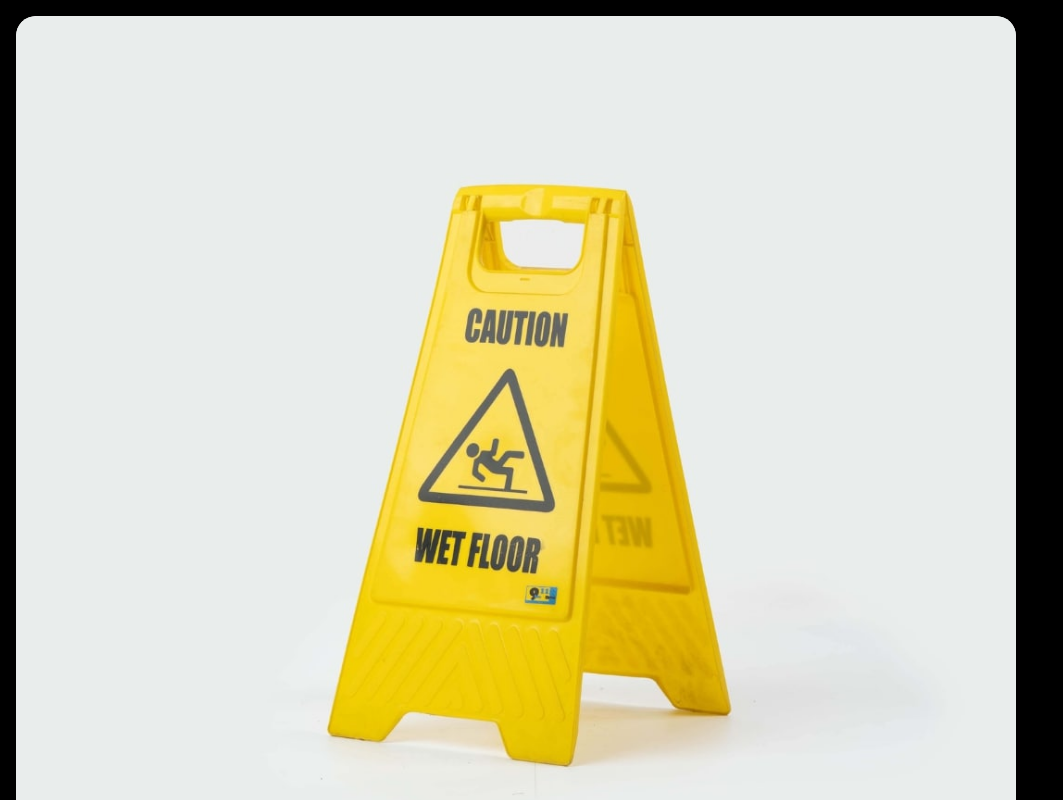
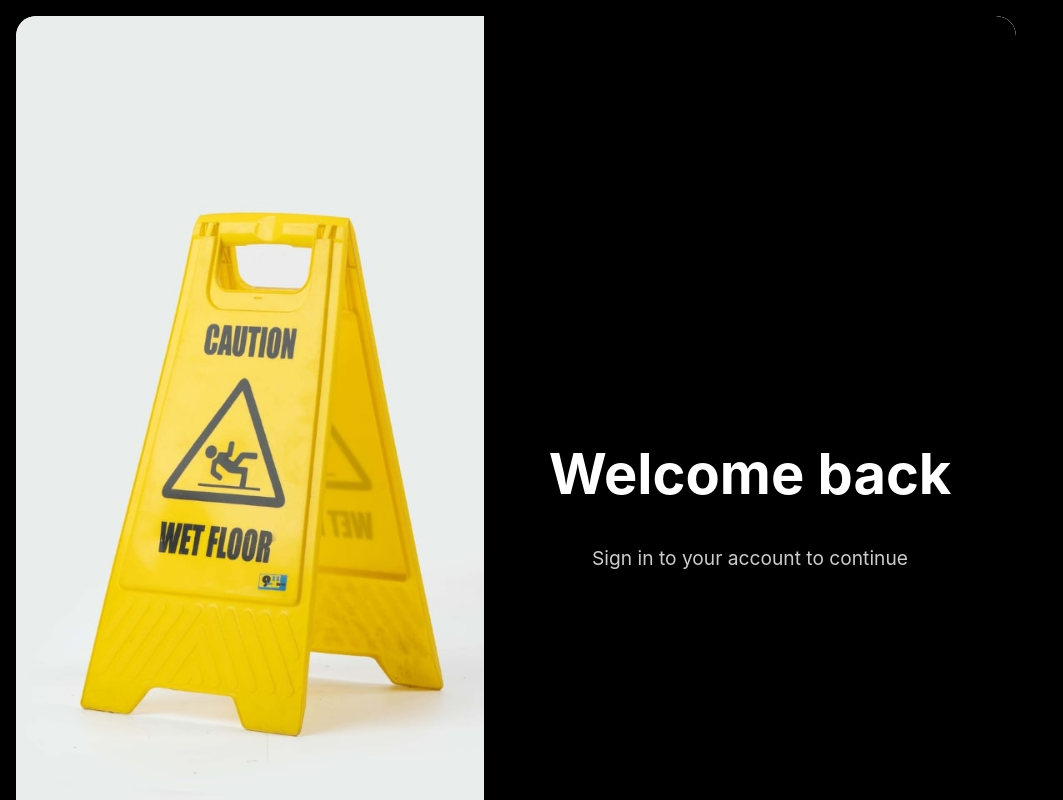
Before and after one commit to vinividivicilala/lolo, a Next.js app in the folder faq/: page /signin in a window 1280 px wide. Shown: the whole page, without its empty margins (0-1063 px from the left). Built offline with nearby package versions, Linux system fonts and the light colour scheme.

Commit message:
Update page.tsx

```diff
--- a/faq/app/signin/page.tsx
+++ b/faq/app/signin/page.tsx
@@ -2,7 +2,6 @@
 
 import React from "react";
 import { useRouter } from "next/navigation";
-
 
 export default function SignInPage({ onClose, onSwitchToSignUp, onSwitchToForgotPassword }: SignInPageProps) {
   const router = useRouter();
@@ -37,15 +36,54 @@ export default function SignInPage({ onClose, onSwitchToSignUp, onSwitchToForgot
         {/* Portrait Image - Half Page Size */}
         <div
           style={{
-            width: '100%',
+            width: '50%',
             height: '100%',
             backgroundImage: 'url(/images/5.jpg)',
             backgroundSize: 'cover',
             backgroundPosition: 'center',
             backgroundRepeat: 'no-repeat',
-            borderRadius: '20px'
+            borderRadius: '20px 0 0 20px'
           }}
         />
+
+        {/* Text Section with Black Background */}
+        <div
+          style={{
+            width: '50%',
+            height: '100%',
+            backgroundColor: '#000000',
+            display: 'flex',
+            flexDirection: 'column',
+            justifyContent: 'center',
+            alignItems: 'center',
+            padding: '2rem',
+            borderRadius: '0 20px 20px 0'
+          }}
+        >
+          <h1
+            style={{
+              fontFamily: "'Inter', 'Arial', sans-serif",
+              fontSize: '3.5rem',
+              fontWeight: 'bold',
+              color: '#ffffff',
+              marginBottom: '1rem',
+              textAlign: 'center'
+            }}
+          >
+            Welcome back
+          </h1>
+          <p
+            style={{
+              fontFamily: "'Inter', 'Arial', sans-serif",
+              fontSize: '1.2rem',
+              color: '#cccccc',
+              textAlign: 'center',
+              lineHeight: '1.6'
+            }}
+          >
+            Sign in to your account to continue
+          </p>
+        </div>
       </div>
     </div>
   );
```
